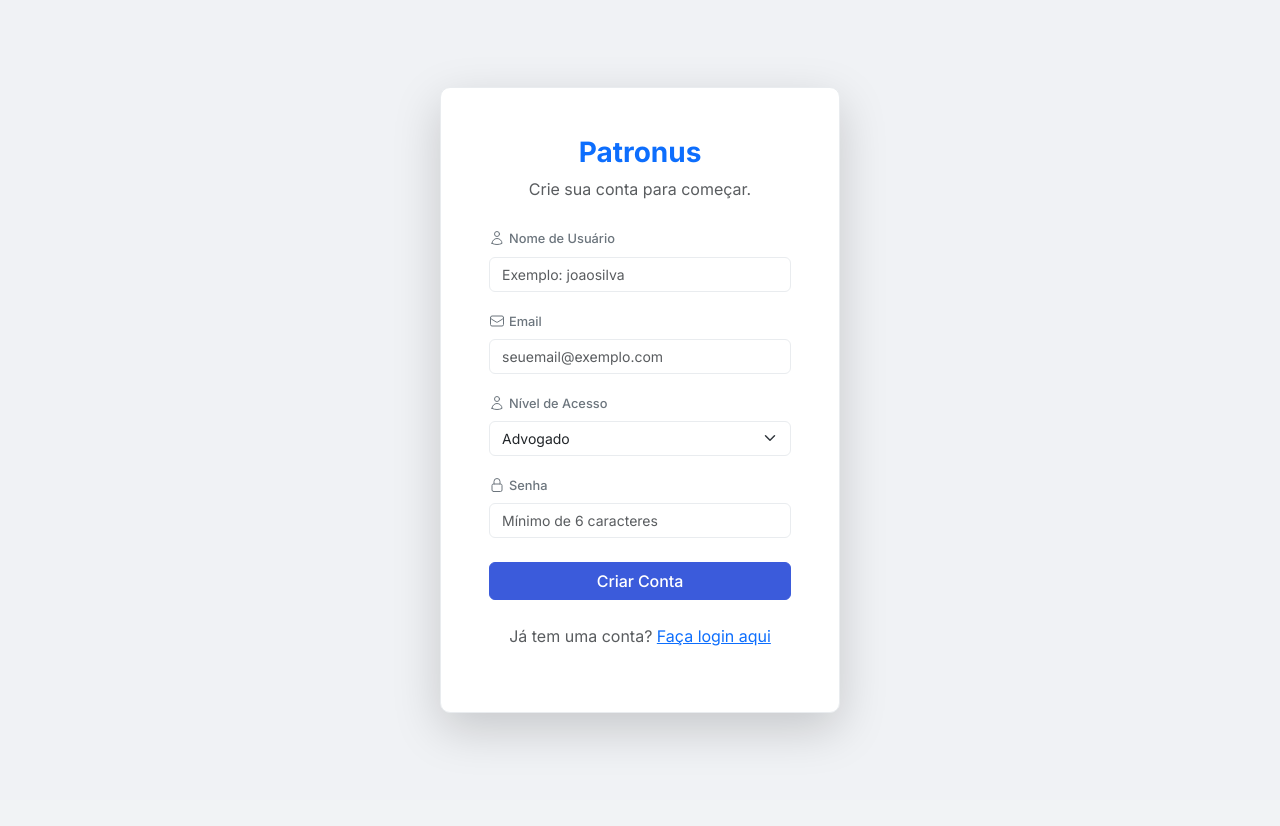
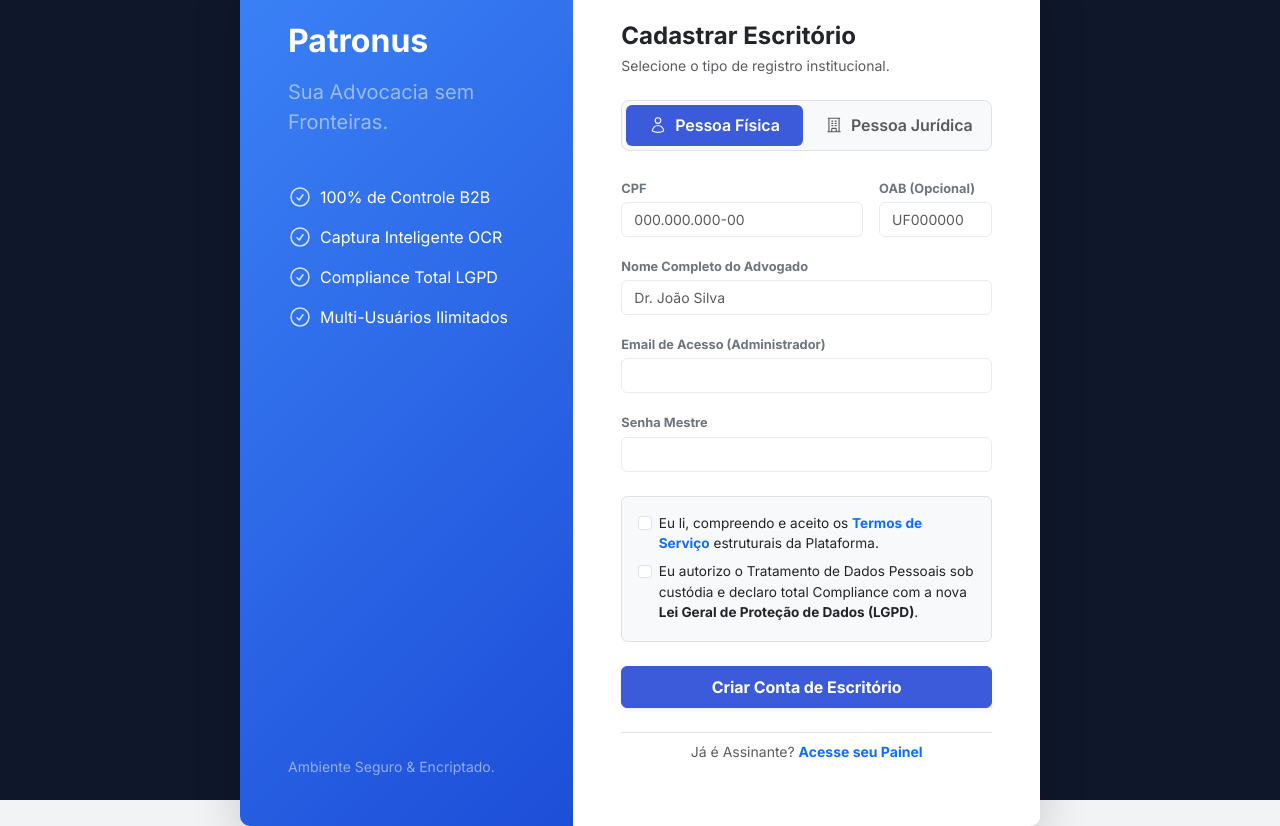
Before and after one commit to AlissonLGoncalves/app-gestao-advocacia, a React (Vite) app in the folder gestao_advocacia_vite/: page /register in a window 1280 px wide. Before the commit the page ends 800 px from the top, so only its background shows below. Built offline with nearby package versions, Linux system fonts and the light colour scheme; no server answers.

Commit message:
feat: SaaS B2B Onboarding UI with PF/PJ toggles and BrasilAPI CNPJ fetching

```diff
--- a/gestao_advocacia_vite/src/pages/auth/RegisterPage.jsx
+++ b/gestao_advocacia_vite/src/pages/auth/RegisterPage.jsx
@@ -1,26 +1,80 @@
-// Arquivo: gestao_advocacia_vite/src/pages/auth/RegisterPage.jsx
 import React, { useState } from 'react';
-import { useNavigate } from 'react-router-dom';
+import { useNavigate, Link } from 'react-router-dom';
 import { API_URL } from '../../config';
 import { toast } from 'react-toastify';
-import { LockClosedIcon, UserIcon, EnvelopeIcon } from '@heroicons/react/24/outline';
-import { Link } from 'react-router-dom';
+import { LockClosedIcon, UserIcon, EnvelopeIcon, BuildingOfficeIcon, IdentificationIcon, CheckCircleIcon } from '@heroicons/react/24/outline';
 
 function RegisterPage() {
-  const [username, setUsername] = useState('');
+  const [tipoPessoa, setTipoPessoa] = useState('PF');
+  const [documento, setDocumento] = useState('');
+  const [nomeOuRazao, setNomeOuRazao] = useState('');
+  const [oab, setOab] = useState('');
   const [email, setEmail] = useState('');
   const [password, setPassword] = useState('');
-  const [role, setRole] = useState('advogado');
+
+  // Gatekeepers LGPD
+  const [aceiteTermos, setAceiteTermos] = useState(false);
+  const [aceiteLgpd, setAceiteLgpd] = useState(false);
+
   const [loading, setLoading] = useState(false);
+  const [buscandoCnpj, setBuscandoCnpj] = useState(false);
   const navigate = useNavigate();
+
+  // Função para aplicar máscara dinâmica no CPF ou CNPJ
+  const handleDocumentChange = (e) => {
+    let val = e.target.value.replace(/\D/g, ''); // Remove não números
+    if (tipoPessoa === 'PF') {
+      if (val.length > 11) val = val.slice(0, 11);
+      val = val.replace(/(\d{3})(\d)/, '$1.$2');
+      val = val.replace(/(\d{3})(\d)/, '$1.$2');
+      val = val.replace(/(\d{3})(\d{1,2})$/, '$1-$2');
+    } else {
+      if (val.length > 14) val = val.slice(0, 14);
+      val = val.replace(/^(\d{2})(\d)/, '$1.$2');
+      val = val.replace(/^(\d{2})\.(\d{3})(\d)/, '$1.$2.$3');
+      val = val.replace(/\.(\d{3})(\d)/, '.$1/$2');
+      val = val.replace(/(\d{4})(\d)/, '$1-$2');
+    }
+    setDocumento(val);
+
+    // Se for CNPJ e estiver completo, busca na API!
+    if (tipoPessoa === 'PJ' && val.replace(/\D/g, '').length === 14) {
+      buscarCNPJ(val.replace(/\D/g, ''));
+    }
+  };
+
+  const buscarCNPJ = async (cnpjLimpo) => {
+    setBuscandoCnpj(true);
+    try {
+      const response = await fetch(`https://brasilapi.com.br/api/cnpj/v1/${cnpjLimpo}`);
+      if (response.ok) {
+        const data = await response.json();
+        setNomeOuRazao(data.razao_social || data.nome_fantasia || '');
+        toast.success("Empresa localizada pela Receita Federal!");
+      } else {
+        toast.warning("CNPJ não encontrado. Preencha manualmente.");
+      }
+    } catch (e) {
+      console.error(e);
+      toast.warning("Falha ao consultar CNPJ.");
+    } finally {
+      setBuscandoCnpj(false);
+    }
+  };
 
   const handleRegister = async (e) => {
     e.preventDefault();
     setLoading(true);
     toast.dismiss();
 
-    if (!username || !email || !password) {
-        toast.error("Por favor, preencha todos os campos.");
+    if (!nomeOuRazao || !email || !password || !documento) {
+        toast.error("Por favor, preencha todos os campos obrigatórios.");
+        setLoading(false);
+        return;
+    }
+
+    if (!aceiteTermos || !aceiteLgpd) {
+        toast.error("Para prosseguir, você deve aceitar os Termos de Serviço e as Políticas de LGPD.");
         setLoading(false);
         return;
     }
@@ -32,117 +86,187 @@ function RegisterPage() {
     }
 
     try {
+      // Por enquanto, envia "nomeOuRazao" como "username", pois o Backend ainda não foi atualizado
+      // para isolar as colunas Tenant/Escritorio. Esta porta frontal já fica preparada.
       const response = await fetch(`${API_URL}/auth/register`, {
         method: 'POST',
         headers: { 'Content-Type': 'application/json' },
-        body: JSON.stringify({ username, email, password, role })
+        body: JSON.stringify({
+          username: nomeOuRazao,
+          email,
+          password,
+          role: 'admin', // Quem cria o escritório é o Admin do escritório dele
+          documento_identificacao: documento,
+          tipo_pessoa: tipoPessoa,
+          oab: oab || null
+        })
       });
       const data = await response.json();
 
       if (response.ok) {
-        toast.success(data.message || "Conta criada com sucesso! Você já pode fazer login.");
+        toast.success(data.message || "Conta Criada! Seu Escritório Mestre foi gerado.");
         navigate('/login');
       } else {
         toast.error(data.message || "Falha no registro. Verifique os dados.");
       }
     } catch (error) {
-      console.error("Erro ao tentar registrar:", error);
-      toast.error("Erro de rede ou servidor indisponível. Tente novamente.");
+      console.error("Erro ao tentar registrar SaaS:", error);
+      toast.error("Erro de rede. Nosso servidor pode estar indisponível.");
     } finally {
       setLoading(false);
     }
   };
 
   return (
-    <div className="container-fluid d-flex align-items-center justify-content-center vh-100" style={{ backgroundColor: '#f0f2f5' }}>
-      <div className="card shadow-lg" style={{ width: '100%', maxWidth: '400px' }}>
-        <div className="card-body p-4 p-md-5">
-          <div className="text-center mb-4">
-            <h3 className="card-title text-primary fw-bold">Patronus</h3>
-            <p className="text-muted">Crie sua conta para começar.</p>
+    <div className="container-fluid d-flex align-items-center justify-content-center min-vh-100 py-5" style={{ backgroundColor: '#0f172a' }}>
+      <div className="card shadow-lg border-0" style={{ width: '100%', maxWidth: '800px', overflow: 'hidden' }}>
+        <div className="row g-0">
+
+          {/* Painel Esquerdo: Marketing / SaaS Message */}
+          <div className="col-md-5 text-white p-5 d-flex flex-column justify-content-between" style={{ background: 'linear-gradient(135deg, #3b82f6 0%, #1d4ed8 100%)' }}>
+            <div>
+              <h2 className="fw-bolder mb-3">Patronus</h2>
+              <p className="lead fw-normal text-white-50">Sua Advocacia sem Fronteiras.</p>
+
+              <ul className="list-unstyled mt-5">
+                <li className="mb-3 d-flex align-items-center"><CheckCircleIcon className="me-2" style={{width: '24px', opacity: 0.8}}/> 100% de Controle B2B</li>
+                <li className="mb-3 d-flex align-items-center"><CheckCircleIcon className="me-2" style={{width: '24px', opacity: 0.8}}/> Captura Inteligente OCR</li>
+                <li className="mb-3 d-flex align-items-center"><CheckCircleIcon className="me-2" style={{width: '24px', opacity: 0.8}}/> Compliance Total LGPD</li>
+                <li className="d-flex align-items-center"><CheckCircleIcon className="me-2" style={{width: '24px', opacity: 0.8}}/> Multi-Usuários Ilimitados</li>
+              </ul>
             </div>
+            <div className="mt-5">
+              <small className="text-white-50">Ambiente Seguro & Encriptado.</small>
+            </div>
+          </div>
+
+          {/* Painel Direito: Formulário de Onboarding */}
+          <div className="col-md-7 p-4 p-md-5 bg-white">
+            <h4 className="fw-bold mb-1 text-dark">Cadastrar Escritório</h4>
+            <p className="text-muted small mb-4">Selecione o tipo de registro institucional.</p>
+
             <form onSubmit={handleRegister}>
-            <div className="mb-3">
-              <label htmlFor="username" className="form-label">
-                <UserIcon className="d-inline-block me-1" style={{ width: '16px', verticalAlign: 'text-bottom' }} />
-                Nome de Usuário
+
+              {/* Type Toggle */}
+              <div className="d-flex gap-2 mb-4 bg-light p-1 rounded-3 border">
+                <button
+                  type="button"
+                  className={`btn p-2 w-50 fw-semibold rounded-2 border-0 ${tipoPessoa === 'PF' ? 'btn-primary' : 'btn-light text-muted'}`}
+                  onClick={() => { setTipoPessoa('PF'); setDocumento(''); setNomeOuRazao(''); setOab(''); }}
+                >
+                  <UserIcon className="d-inline-block me-2 mb-1" style={{ width: '18px'}} />
+                  Pessoa Física
+                </button>
+                <button
+                  type="button"
+                  className={`btn p-2 w-50 fw-semibold rounded-2 border-0 ${tipoPessoa === 'PJ' ? 'btn-primary' : 'btn-light text-muted'}`}
+                  onClick={() => { setTipoPessoa('PJ'); setDocumento(''); setNomeOuRazao(''); setOab(''); }}
+                >
+                  <BuildingOfficeIcon className="d-inline-block me-2 mb-1" style={{ width: '18px'}} />
+                  Pessoa Jurídica
+                </button>
+              </div>
+
+              {/* Documento & OAB */}
+              <div className="row g-3 mb-3">
+                <div className="col-md-8">
+                  <label className="form-label mb-1 text-secondary small fw-bold">
+                    {tipoPessoa === 'PF' ? 'CPF' : 'CNPJ'}
                   </label>
                   <input
                     type="text"
                     className="form-control"
-                id="username"
-                value={username}
-                onChange={(e) => setUsername(e.target.value)}
-                placeholder="Exemplo: joaosilva"
+                    placeholder={tipoPessoa === 'PF' ? '000.000.000-00' : '00.000.000/0000-00'}
+                    value={documento}
+                    onChange={handleDocumentChange}
+                    required
+                    disabled={loading || buscandoCnpj}
+                  />
+                  {buscandoCnpj && <small className="text-primary d-block mt-1">Consultando Receita Federal...</small>}
+                </div>
+                {tipoPessoa === 'PF' && (
+                  <div className="col-md-4">
+                    <label className="form-label mb-1 text-secondary small fw-bold">OAB (Opcional)</label>
+                    <input
+                      type="text"
+                      className="form-control"
+                      placeholder="UF000000"
+                      value={oab}
+                      onChange={(e) => setOab(e.target.value)}
+                      disabled={loading}
+                    />
+                  </div>
+                )}
+              </div>
+
+              {/* Main Auth Form */}
+              <div className="mb-3">
+                <label className="form-label mb-1 text-secondary small fw-bold">
+                  {tipoPessoa === 'PF' ? 'Nome Completo do Advogado' : 'Razão Social do Escritório'}
+                </label>
+                <input
+                  type="text"
+                  className="form-control"
+                  value={nomeOuRazao}
+                  onChange={(e) => setNomeOuRazao(e.target.value)}
+                  placeholder={tipoPessoa === 'PF' ? 'Dr. João Silva' : 'Escritório Silva & Associados'}
                   required
                   disabled={loading}
                 />
               </div>
+
               <div className="mb-3">
-              <label htmlFor="email" className="form-label">
-                <EnvelopeIcon className="d-inline-block me-1" style={{ width: '16px', verticalAlign: 'text-bottom' }} />
-                Email
-              </label>
+                <label className="form-label mb-1 text-secondary small fw-bold">Email de Acesso (Administrador)</label>
                 <input
                   type="email"
                   className="form-control"
-                id="email"
                   value={email}
                   onChange={(e) => setEmail(e.target.value)}
-                placeholder="seuemail@exemplo.com"
                   required
                   disabled={loading}
                 />
               </div>
-            <div className="mb-3">
-              <label htmlFor="role" className="form-label">
-                <UserIcon className="d-inline-block me-1" style={{ width: '16px', verticalAlign: 'text-bottom' }} />
-                Nível de Acesso
-              </label>
-              <select
-                className="form-select"
-                id="role"
-                value={role}
-                onChange={(e) => setRole(e.target.value)}
-                disabled={loading}
-              >
-                <option value="admin">Administrador (Total Acesso)</option>
-                <option value="advogado">Advogado</option>
-                <option value="assistente">Assistente / Secretária</option>
-              </select>
-            </div>
+
               <div className="mb-4">
-              <label htmlFor="password" className="form-label">
-                <LockClosedIcon className="d-inline-block me-1" style={{ width: '16px', verticalAlign: 'text-bottom' }} />
-                Senha
-              </label>
+                <label className="form-label mb-1 text-secondary small fw-bold">Senha Mestre</label>
                 <input
                   type="password"
                   className="form-control"
-                id="password"
                   value={password}
                   onChange={(e) => setPassword(e.target.value)}
-                placeholder="Mínimo de 6 caracteres"
                   required
                   disabled={loading}
                   minLength="6"
                 />
               </div>
-            <button type="submit" className="btn btn-primary w-100" disabled={loading}>
-              {loading ? (
-                <>
-                  <span className="spinner-border spinner-border-sm me-2" role="status" aria-hidden="true"></span>
-                  Aguarde...
-                </>
-              ) : (
-                'Criar Conta'
-              )}
+
+              {/* LGPD Gatekeepers */}
+              <div className="bg-light p-3 rounded mb-4 border" style={{fontSize: '0.85rem'}}>
+                <div className="form-check mb-2">
+                  <input className="form-check-input" type="checkbox" id="termsBox" checked={aceiteTermos} onChange={(e)=>setAceiteTermos(e.target.checked)} />
+                  <label className="form-check-label text-dark" htmlFor="termsBox">
+                    Eu li, compreendo e aceito os <b className="text-primary" style={{cursor: 'pointer'}}>Termos de Serviço</b> estruturais da Plataforma.
+                  </label>
+                </div>
+                <div className="form-check">
+                  <input className="form-check-input" type="checkbox" id="lgpdBox" checked={aceiteLgpd} onChange={(e)=>setAceiteLgpd(e.target.checked)} />
+                  <label className="form-check-label text-dark" htmlFor="lgpdBox">
+                    Eu autorizo o Tratamento de Dados Pessoais sob custódia e declaro total Compliance com a nova <b>Lei Geral de Proteção de Dados (LGPD)</b>.
+                  </label>
+                </div>
+              </div>
+
+              <button type="submit" className="btn btn-primary w-100 fw-bold py-2 shadow-sm" disabled={loading || buscandoCnpj}>
+                {loading ? 'Preparando Espaço de Trabalho...' : 'Criar Conta de Escritório'}
               </button>
+
+              <div className="text-center mt-4 pt-2 border-top">
+                <p className="text-muted small">
+                  Já é Assinante? <Link to="/login" className="fw-bold text-decoration-none text-primary">Acesse seu Painel</Link>
+                </p>
+              </div>
+
             </form>
-          <div className="text-center mt-4">
-            <p className="text-muted">
-              Já tem uma conta? <Link to="/login">Faça login aqui</Link>
-            </p>
           </div>
         </div>
       </div>
```
Lines whose indentation alone changed are shown as unchanged.
